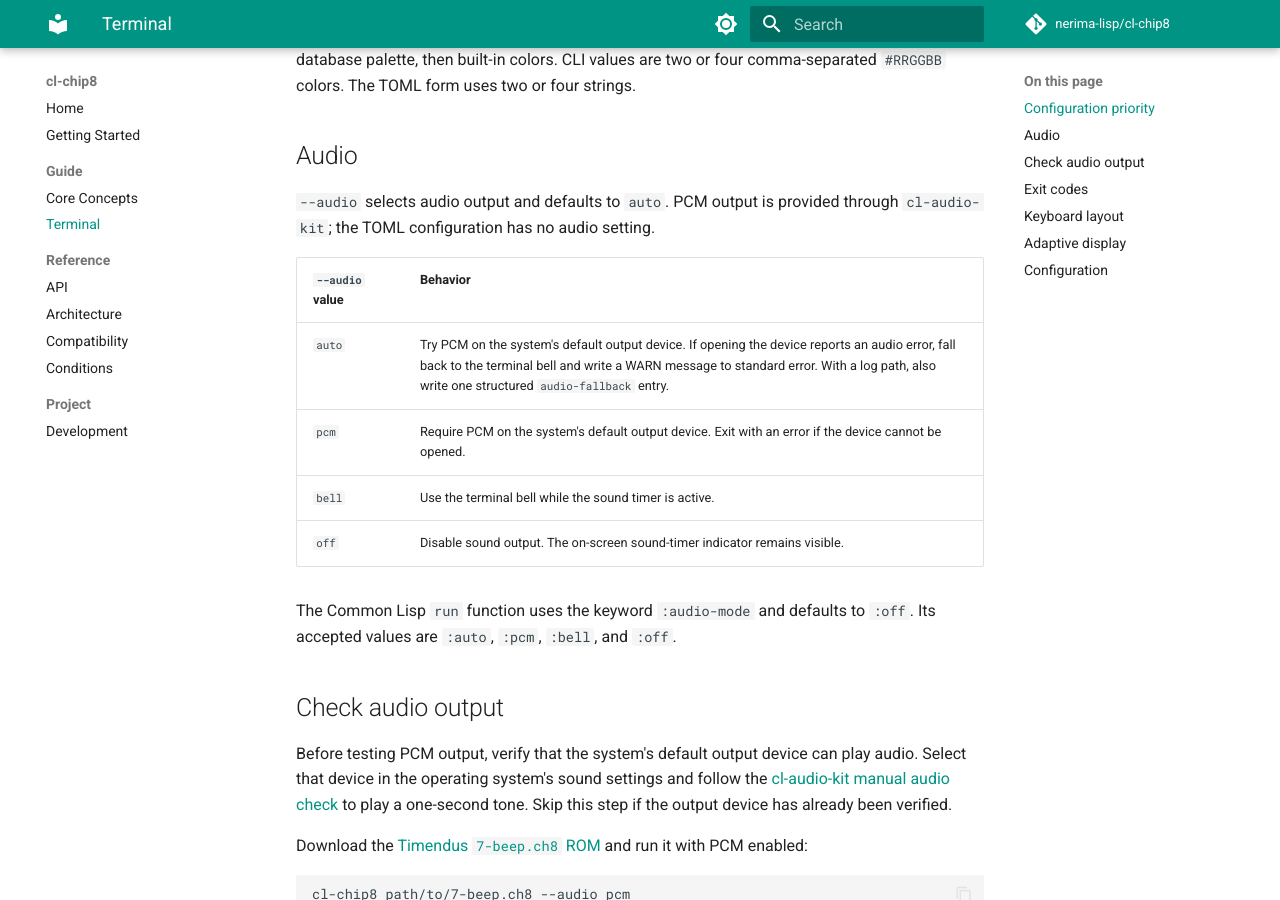
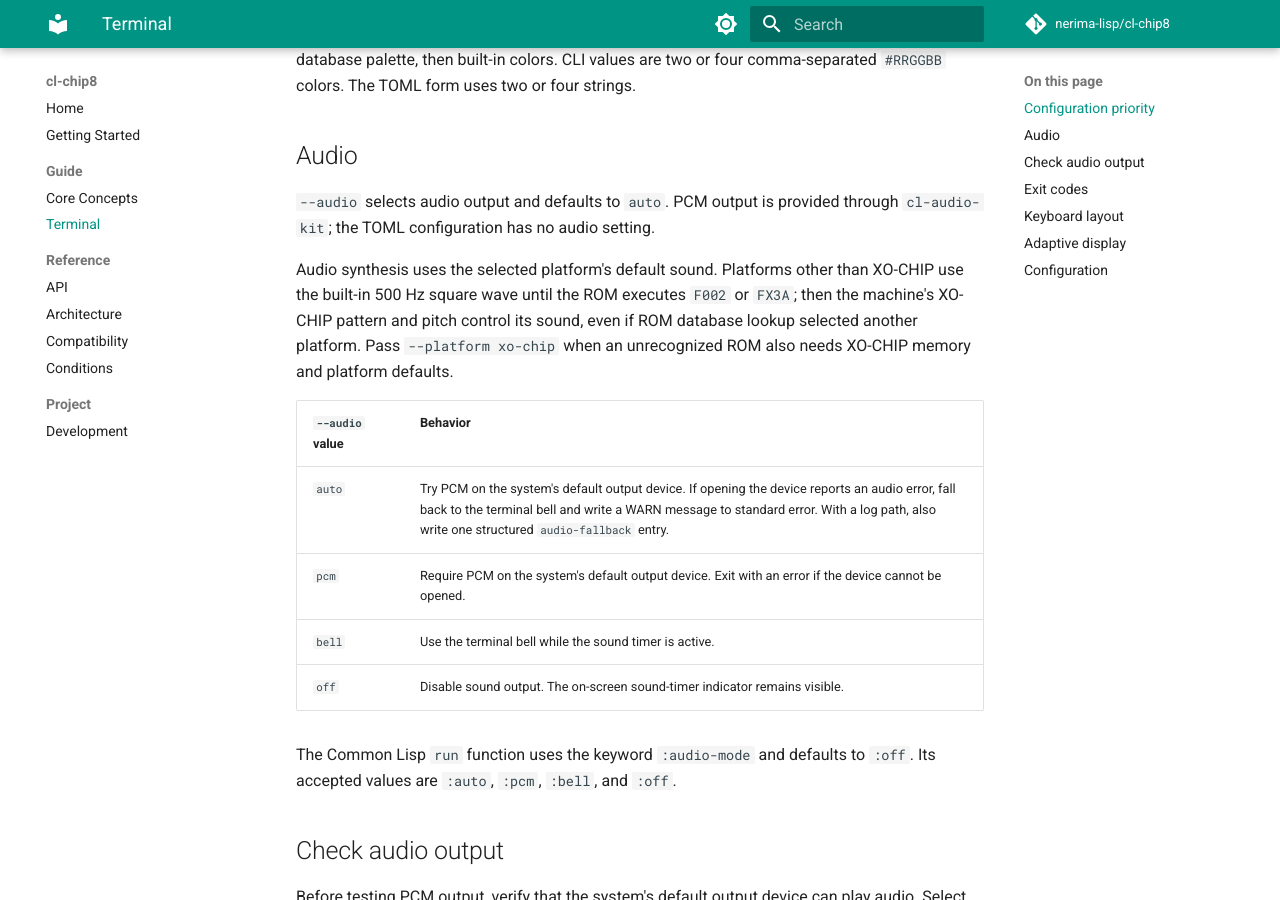
Before and after one commit to nerima-lisp/cl-chip8, an MkDocs documentation site: the page built from docs/src/guide/terminal.md, in a window 1280 px wide and 900 px high, scrolled down 900 px. Built offline with MkDocs 1.6.1 and Material for MkDocs 9.7.7, drawn with Linux system fonts in a browser that asks for light colours; comment, search, counter and statistics services are not loaded.

Commit message:
Use XO audio instructions across platforms

```diff
--- a/docs/src/guide/terminal.md
+++ b/docs/src/guide/terminal.md
@@ -47,6 +47,12 @@ comma-separated `#RRGGBB` colors. The TOML form uses two or four strings.
 
 `--audio` selects audio output and defaults to `auto`. PCM output is provided
 through `cl-audio-kit`; the TOML configuration has no audio setting.
+
+Audio synthesis uses the selected platform's default sound. Platforms other
+than XO-CHIP use the built-in 500 Hz square wave until the ROM executes `F002`
+or `FX3A`; then the machine's XO-CHIP pattern and pitch control its sound, even
+if ROM database lookup selected another platform. Pass `--platform xo-chip`
+when an unrecognized ROM also needs XO-CHIP memory and platform defaults.
 
 | `--audio` value | Behavior |
 |---|---|
```
Also changed, not shown: 3 other files.
